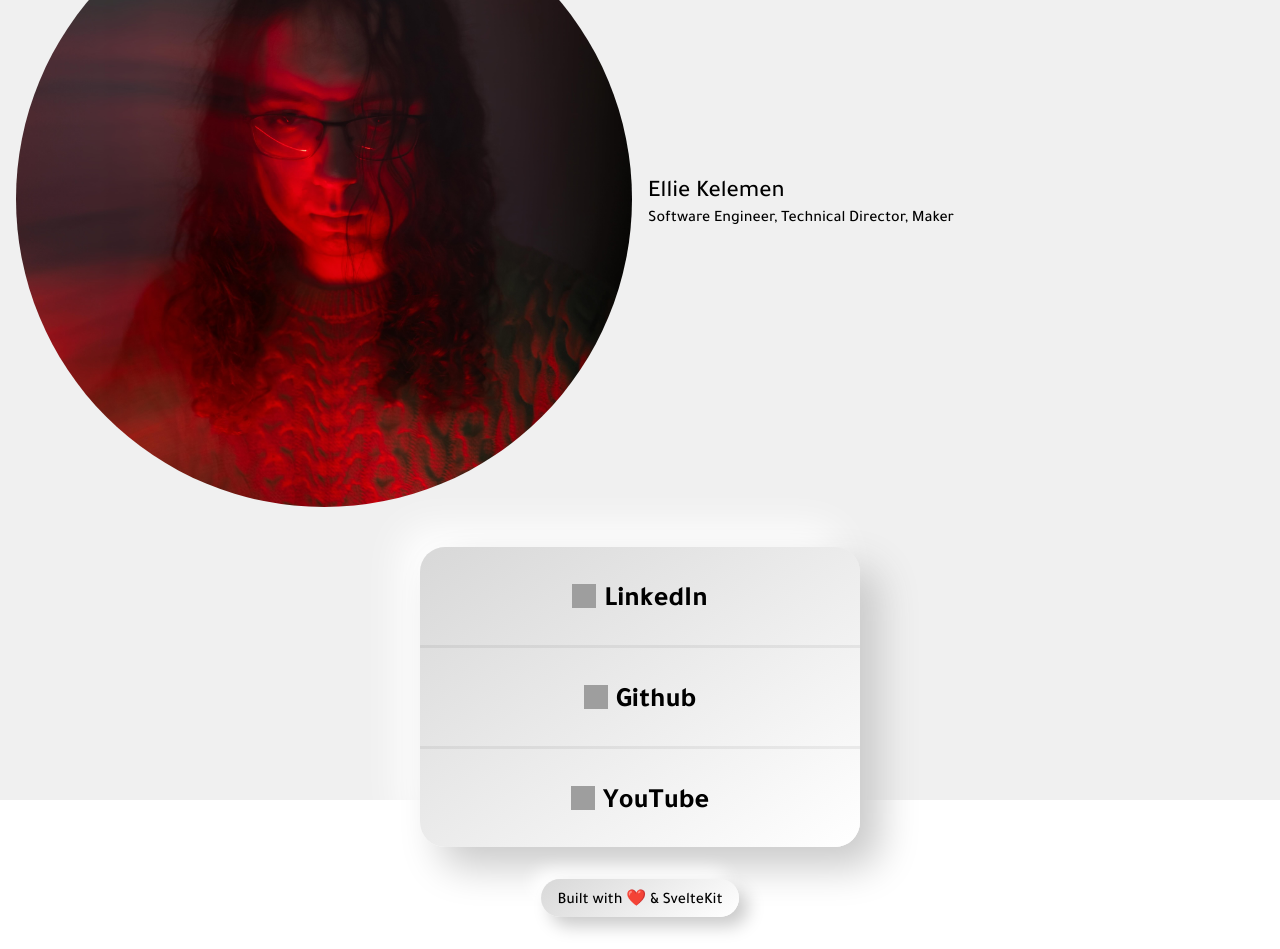
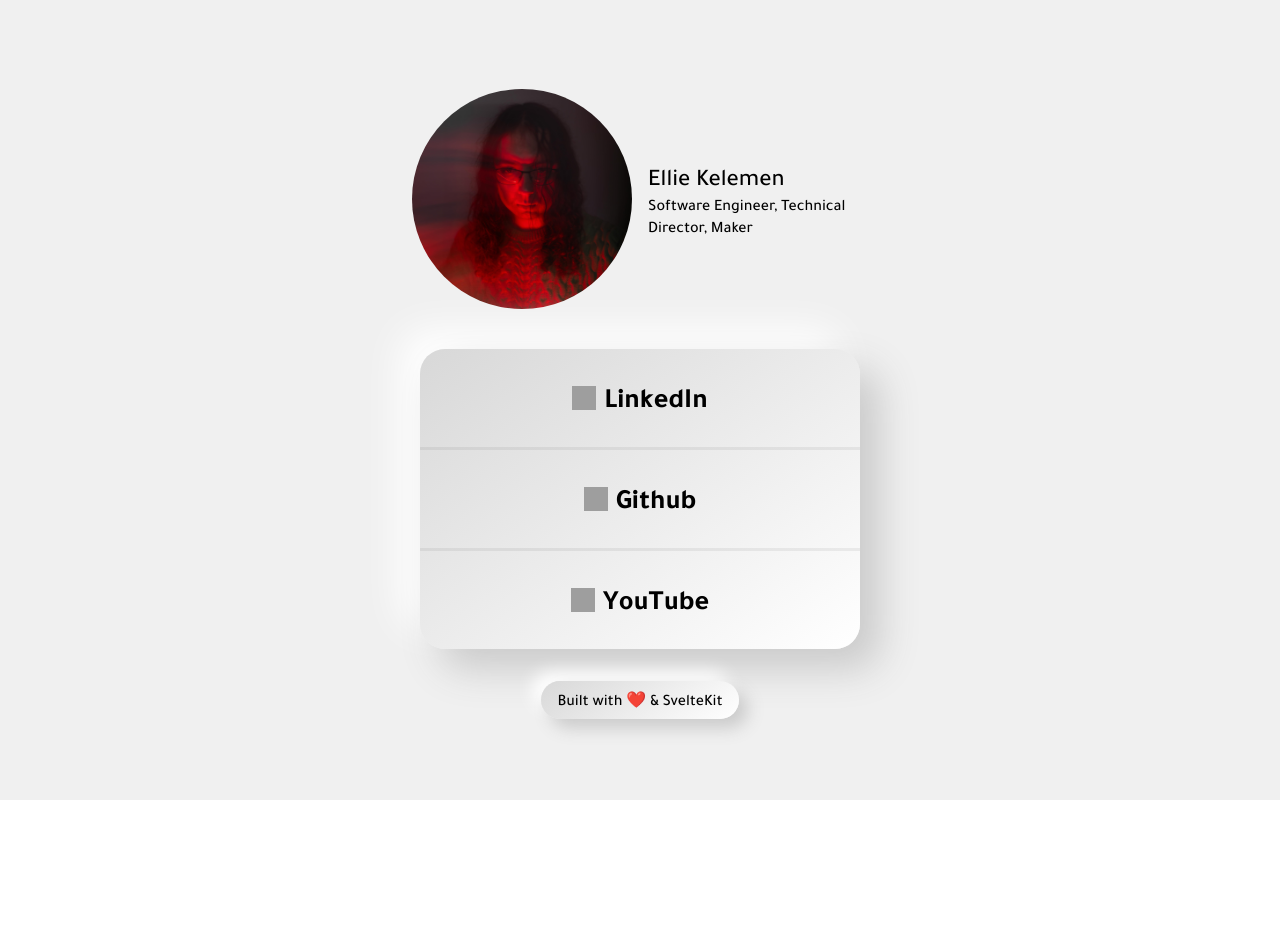
Before and after one commit to whoisEllie/not-linktree, a SvelteKit app: page / in a window 1280 px wide. After the commit the page ends 800 px from the top, so only its background shows below. Built offline with nearby package versions, Linux system fonts and the light colour scheme; grey boxes are pictures that could not be loaded.

Commit message:
Fix a scaling issue on larger displays

```diff
--- a/src/routes/+page.svelte
+++ b/src/routes/+page.svelte
@@ -53,6 +53,8 @@
 
 .namecard {
   display: grid;
+  width: min(100vw - 2rem, 440px);
+  margin-inline: auto;
   grid-template-columns: repeat(2, 50%);
   column-gap: 1rem;
   justify-content: center;
```
